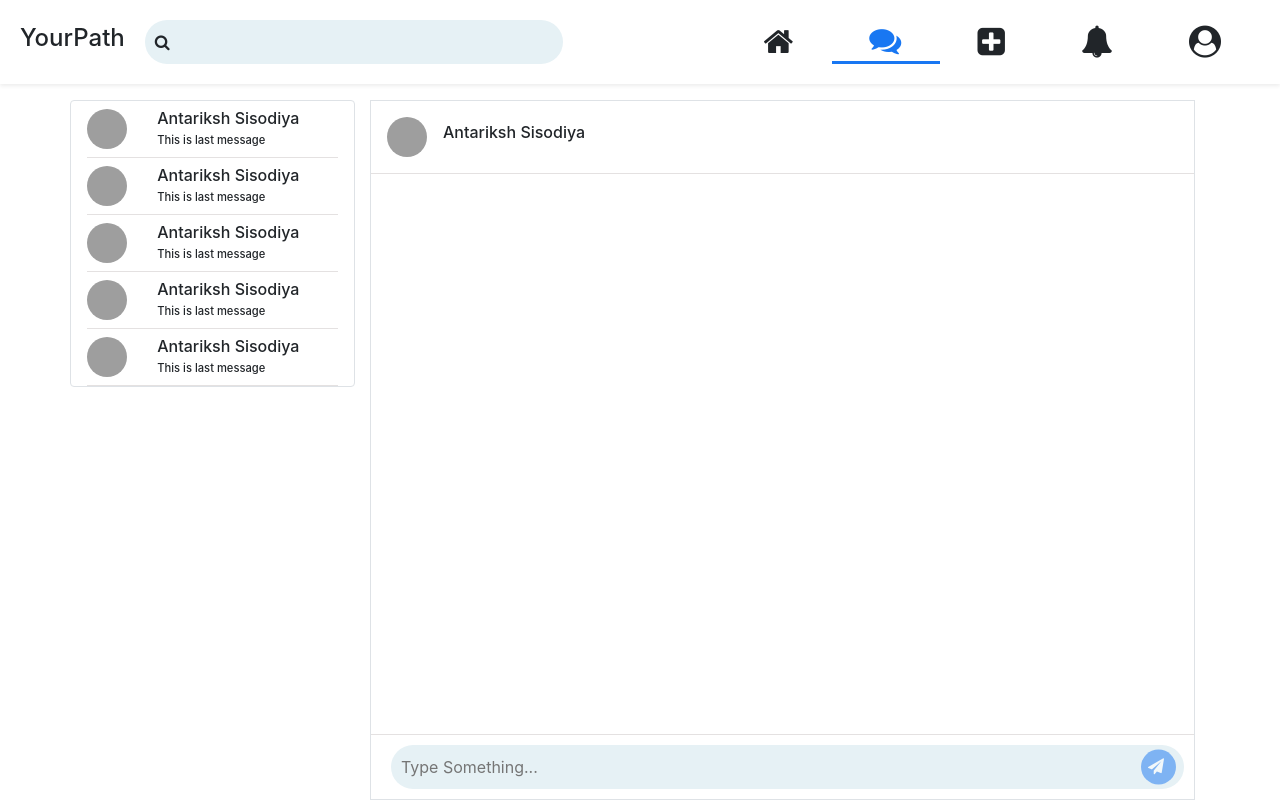
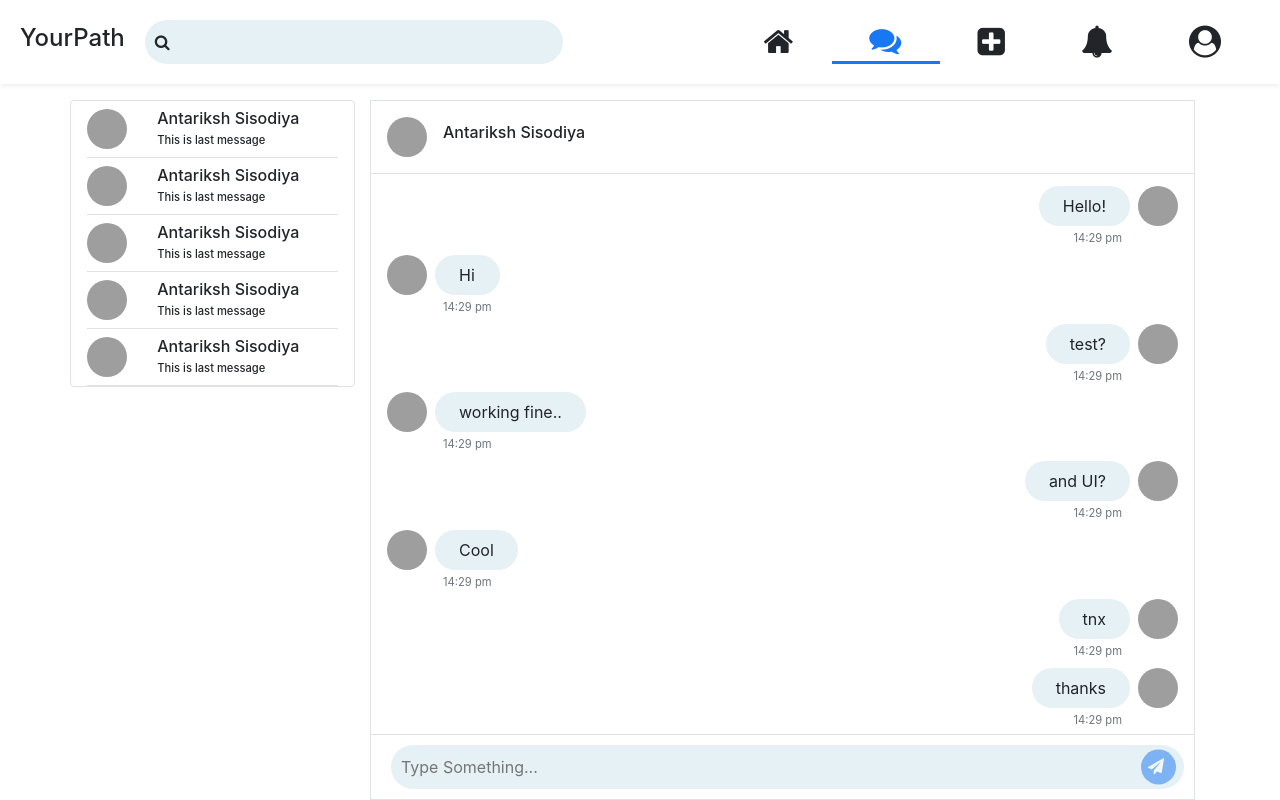
Before and after one commit to akshsisodiya/yourpath, a React (Create React App) app in the folder frontend/: page / in a window 1280 px wide. Both pictures are taken after a click on the element 886 px from the left and 42 px from the top of the page. Built offline with nearby package versions, Linux system fonts and the light colour scheme; grey boxes are pictures that could not be loaded.

Commit message:
'some-changes-in-settings'

```diff
--- a/frontend/package.json
+++ b/frontend/package.json
@@ -2,7 +2,7 @@
   "name": "frontend",
   "version": "0.1.0",
   "private": true,
-  "proxy": "http://127.0.0.1:8000/",
+  "proxy": "https://yourpath-django.herokuapp.com/",
   "dependencies": {
     "@testing-library/jest-dom": "^5.12.0",
     "@testing-library/react": "^11.2.6",
--- a/frontend/src/chat/Chat.css
+++ b/frontend/src/chat/Chat.css
@@ -4,3 +4,13 @@
 .chat-list-fregment:hover {
   background-color: var(--theme-light-blue);
 }
+
+.msg-fregment- {
+  max-width: 80%;
+  display: inline-block;
+}
+
+.msg-fregment {
+  background-color: var(--theme-light-blue);
+  border-radius: 30px;
+}
--- a/frontend/src/chat/Chat.js
+++ b/frontend/src/chat/Chat.js
@@ -1,8 +1,9 @@
-import React, { useContext, useState } from 'react'
+import React, { Children, useContext, useState } from 'react'
 import { UserContext } from '../App'
 import './Chat.css'
 import TextBar from '../components/TextBar'
 
+// SideBar of chat app
 function ChatList() {
     const UserDetail = useContext(UserContext)
     function ChatListFregment({ profile }) {
@@ -32,11 +33,12 @@ function ChatList() {
     )
 }
 
+// Fundamentals of Main Chatting area
 function ChatArea() {
     const UserDetail = useContext(UserContext)
     const [msgInput, setMsgInput] = useState('')
     function sendFunction() {
-        console.log('hel')
+        console.log(msgInput)
     }
     function ChatTop() {
         return (
@@ -51,7 +53,6 @@ function ChatArea() {
         )
     }
 
-
     return (
         <div className="w-100 border">
             <ChatTop />
@@ -63,9 +64,42 @@ function ChatArea() {
     )
 }
 
+// Main message area including message fregments
 function MainMessageArea() {
+    const userDetail = useContext(UserContext)
+    function Message({ msgType, children }) {
+        const flexDir = msgType == 'send' ? 'row' : 'row-reverse'
+        return (
+            <div className="w-100 px-3 py-1 d-flex justify-content-end align-items-start" style={{ flexDirection: flexDir }}>
+                <div class='msg-fregment-container'>
+                    <div className="mx-2 msg-fregment">
+                        <div className="py-2 px-4">
+                            {children}
+                        </div>
+                    </div>
+                    <div className="mx-3 mt-1 text-muted d-flex justify-content-end" style={{ fontSize: '0.7em', flexDirection: flexDir }}>
+                        <span>14:29 pm</span>
+                    </div>
+                </div>
+                <img src={userDetail.profile} style={{ objectFit: 'cover' }} className="rounded-circle" height='40px' width='40px' />
+            </div>
+        )
+    }
+
     return (
-        <div style={{ height: '70vh', overflowY: 'auto' }}></div>
+        <div className='py-2' style={{ height: '70vh', overflowY: 'auto' }}>
+            <Message msgType='send'>Hello!</Message>
+            <Message msgType='revieve'>Hi</Message>
+            <Message msgType='send'>test?</Message>
+            <Message msgType='revieve'>working fine.. </Message>
+            <Message msgType='send'>and UI?</Message>
+            <Message msgType='revieve'>Cool</Message>
+            <Message msgType='send'>tnx</Message>
+            <Message msgType='send'>thanks</Message>
+            <Message msgType='send'>thnx</Message>
+            <Message msgType='send'>thanex</Message>
+            <Message msgType='revieve'>Bye!!!!!</Message>
+        </div>
     )
 }
 
--- a/frontend/src/components/TextBar.js
+++ b/frontend/src/components/TextBar.js
@@ -6,7 +6,6 @@ export default function TextBar({input, setInput, placeHolder, sendFunction}){
 
     function sendButtonClick(e){
         if(input != ""){
-            console.log(input)
             sendFunction()
             setInput("")
         }
```
Also changed, not shown: 6 other files (tests, documents, lock files or other folders).
